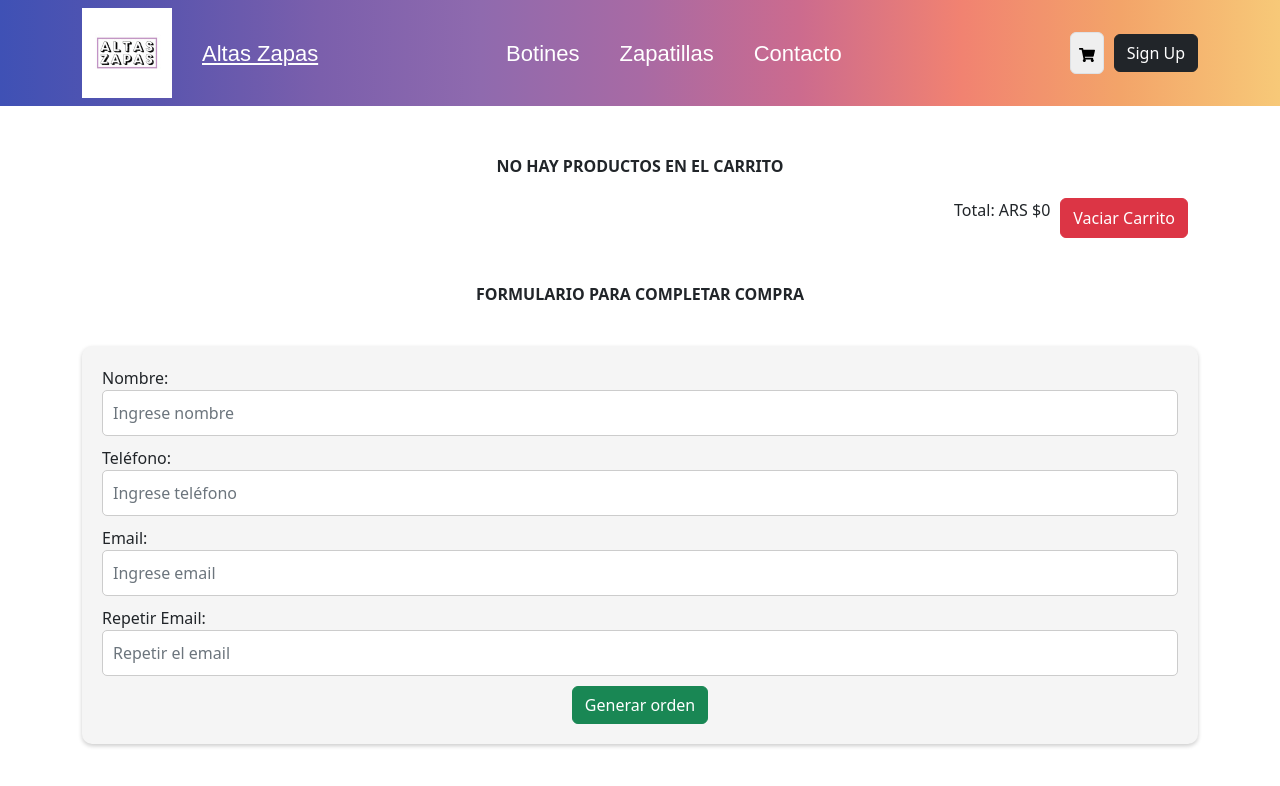
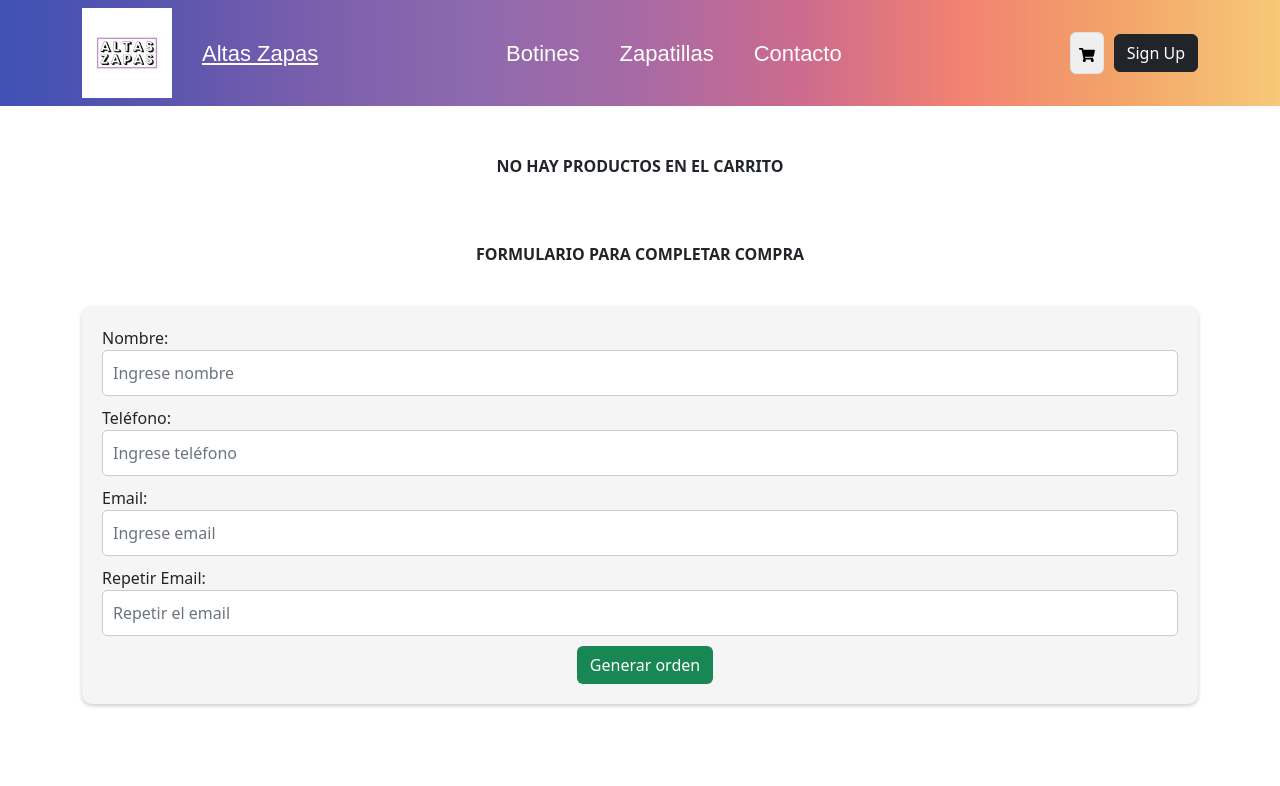
Before and after one commit to MateoRodriguezi/AltasZapasEcommerce, a React (Vite) app: page /cart in a window 1280 px wide. Shown: the top 786 px of the page. Built offline with nearby package versions, Linux system fonts and the light colour scheme.

Commit message:
se agrega sweetalert que muestra que el formulario se completo con exito y muestra su id

```diff
--- a/src/components/Cart/Cart.css
+++ b/src/components/Cart/Cart.css
@@ -47,6 +47,7 @@
 }
 
 .btn-eliminar {
+  color: #fff;
   background-color: #dc3545;
   border-color: #dc3545;
 }
@@ -56,3 +57,18 @@
   background-color: #c82333;
   border-color: #bd2130;
 }
+
+.btnForm:disabled {
+  background-color: gray;
+  color: white;
+}
+
+.btnForm {
+  background-color: #198754;
+  color: white;
+}
+
+.btnForm:hover {
+  background-color: #198754;
+  color: white;
+}
--- a/src/components/Cart/Cart.jsx
+++ b/src/components/Cart/Cart.jsx
@@ -1,6 +1,8 @@
-import React, { useState } from "react";
+import React, { useState, useEffect } from "react";
 import { addDoc, collection, getFirestore } from "firebase/firestore";
 import { useCartContext } from "../../Context/CartContext";
+import Swal from "sweetalert2";
+
 import "./Cart.css";
 
 const Cart = () => {
@@ -10,6 +12,7 @@ const Cart = () => {
     email: "",
     repetirEmail: "",
   });
+  const [emailMatch, setEmailMatch] = useState(true);
 
   const { cartList, vaciarCarrito, sumTotal, eliminarProducto } =
     useCartContext();
@@ -23,8 +26,13 @@ const Cart = () => {
     const ordersCollection = collection(db, "orders");
 
     addDoc(ordersCollection, order)
-      .catch((err) => console.error(err))
-      .finally(() => {
+      .then((docRef) => {
+        Swal.fire({
+          title: "Agregado exitosamente!",
+          text: `Su orden se genero exitosamente con el ID: ${docRef.id}`,
+          icon: "success",
+          showConfirmButton: true,
+        });
         vaciarCarrito();
         setFormData({
           name: "",
@@ -32,7 +40,8 @@ const Cart = () => {
           email: "",
           repetirEmail: "",
         });
-      });
+      })
+      .catch((err) => console.error(err));
   };
 
   const handleOnChange = (evt) => {
@@ -48,6 +57,10 @@ const Cart = () => {
       });
     }
   };
+
+  useEffect(() => {
+    setEmailMatch(formData.email === formData.repetirEmail);
+  }, [formData.email, formData.repetirEmail]);
 
   return (
     <div className="container mt-5">
@@ -71,7 +84,7 @@ const Cart = () => {
                   <td>{productos.name}</td>
                   <td>ARS ${productos.price * productos.cantidad}</td>
                   <td>{productos.cantidad}</td>
-                  <br />
+                  <td>
                     <button
                       className="btn btn-eliminar"
                       onClick={() => eliminarProducto(productos.id)}
@@ -79,6 +92,7 @@ const Cart = () => {
                       {" "}
                       X{" "}
                     </button>
+                  </td>
                 </tr>
               ))}
             </tbody>
@@ -90,13 +104,14 @@ const Cart = () => {
         )}
       </div>
 
+      {cartList.length > 0 && (
         <div className="d-flex justify-content-end mt-3">
           <p className="mr-3">Total: ARS ${sumTotal()}</p>
           <button className="btn btn-danger" onClick={vaciarCarrito}>
-          {" "}
-          Vaciar Carrito{" "}
+            Vaciar Carrito
           </button>
         </div>
+      )}
       <br />
       <div className="text-center form-message">
         <b>FORMULARIO PARA COMPLETAR COMPRA</b>
@@ -150,7 +165,12 @@ const Cart = () => {
             required
           />
         </div>
-        <button type="submit" className="btn btn-success">
+        <button
+          type="submit"
+          className="btn btnForm"
+          //Se deshabilita el boton de generar orden cuando los email no coinciden
+          disabled={!emailMatch}
+        >
           {" "}
           Generar orden{" "}
         </button>
```
Also changed, not shown: 1 other file (tests, documents, lock files or other folders). Lines whose indentation alone changed are shown as unchanged.
